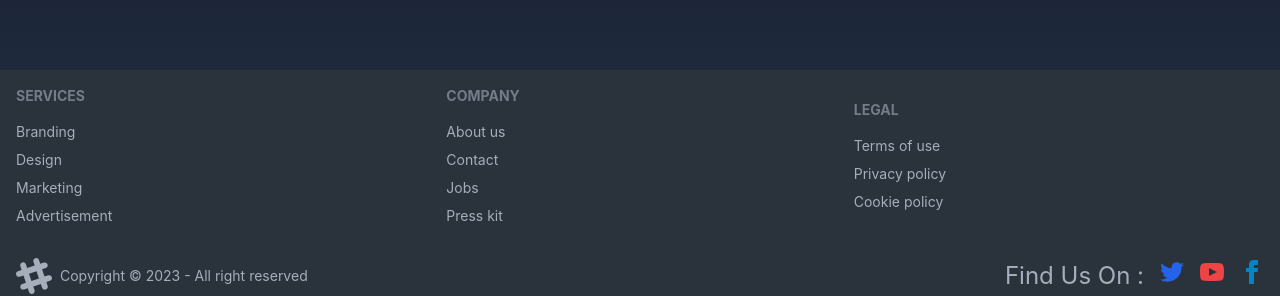
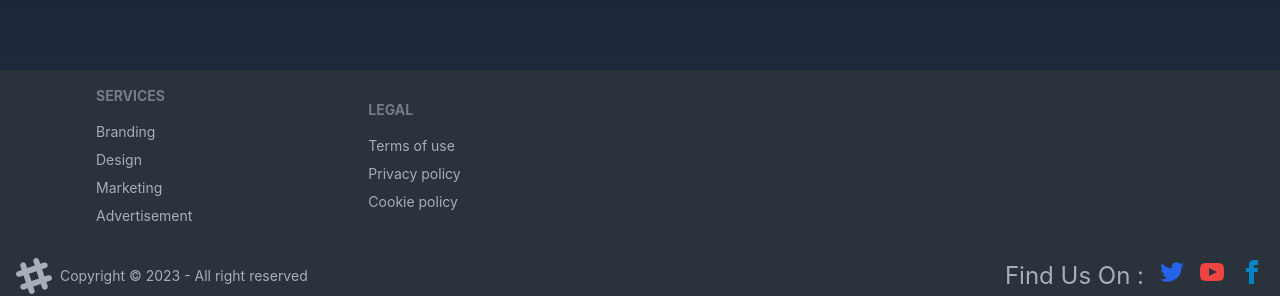
Before and after one commit to Authoi234/happy-smile, a React (Create React App) app: page / in a window 1280 px wide. Shown: the part 2086-2382 px from the top of the page. Built offline with nearby package versions, Linux system fonts and the light colour scheme; no server answers.

Commit message:
descending order by inserting time review is added

```diff
--- a/src/Pages/Home/Services/SingleServiceDetails.js
+++ b/src/Pages/Home/Services/SingleServiceDetails.js
@@ -37,7 +37,8 @@ const SingleServiceDetails = () => {
             review: review,
             service: service,
             email: email,
-            serviceId: serviceId
+            serviceId: serviceId,
+            createdAt: new Date()
         };
 
         fetch('http://localhost:5000/reviews', {
--- a/src/Pages/Shared/Footer/Footer.js
+++ b/src/Pages/Shared/Footer/Footer.js
@@ -4,22 +4,15 @@ import { Link } from 'react-router-dom';
 const Footer = () => {
     return (
         <footer className="">
-            <div className='footer items-center p-4 bg-neutral text-neutral-content'>
-                <nav>
+            <div className='footer flex items-center p-4 bg-neutral text-neutral-content'>
+                <nav className='px-20'>
                     <header className="footer-title">Services</header>
                     <Link className="link link-hover">Branding</Link>
                     <Link className="link link-hover">Design</Link>
                     <Link className="link link-hover">Marketing</Link>
                     <Link className="link link-hover">Advertisement</Link>
                 </nav>
-                <nav>
-                    <header className="footer-title">Company</header>
-                    <Link className="link link-hover">About us</Link>
-                    <Link className="link link-hover">Contact</Link>
-                    <Link className="link link-hover">Jobs</Link>
-                    <Link className="link link-hover">Press kit</Link>
-                </nav>
-                <nav>
+                <nav className='px-20'>
                     <header className="footer-title">Legal</header>
                     <Link className="link link-hover">Terms of use</Link>
                     <Link className="link link-hover">Privacy policy</Link>
```
